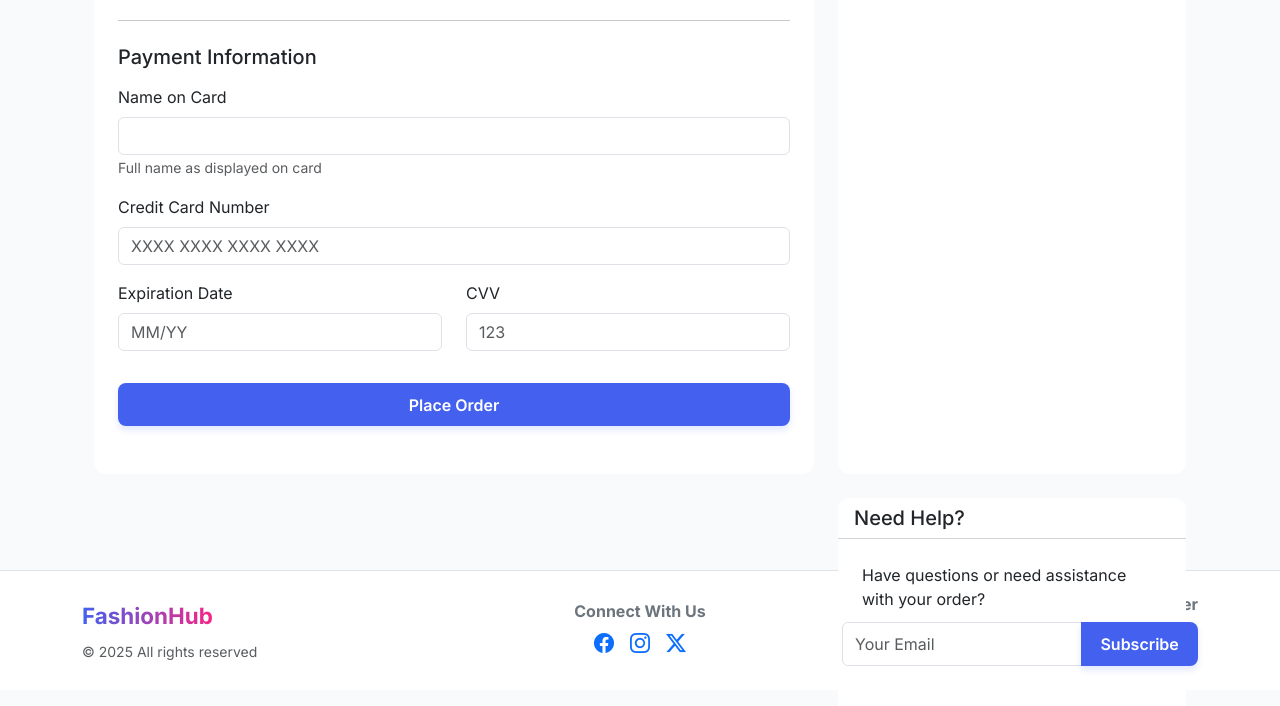
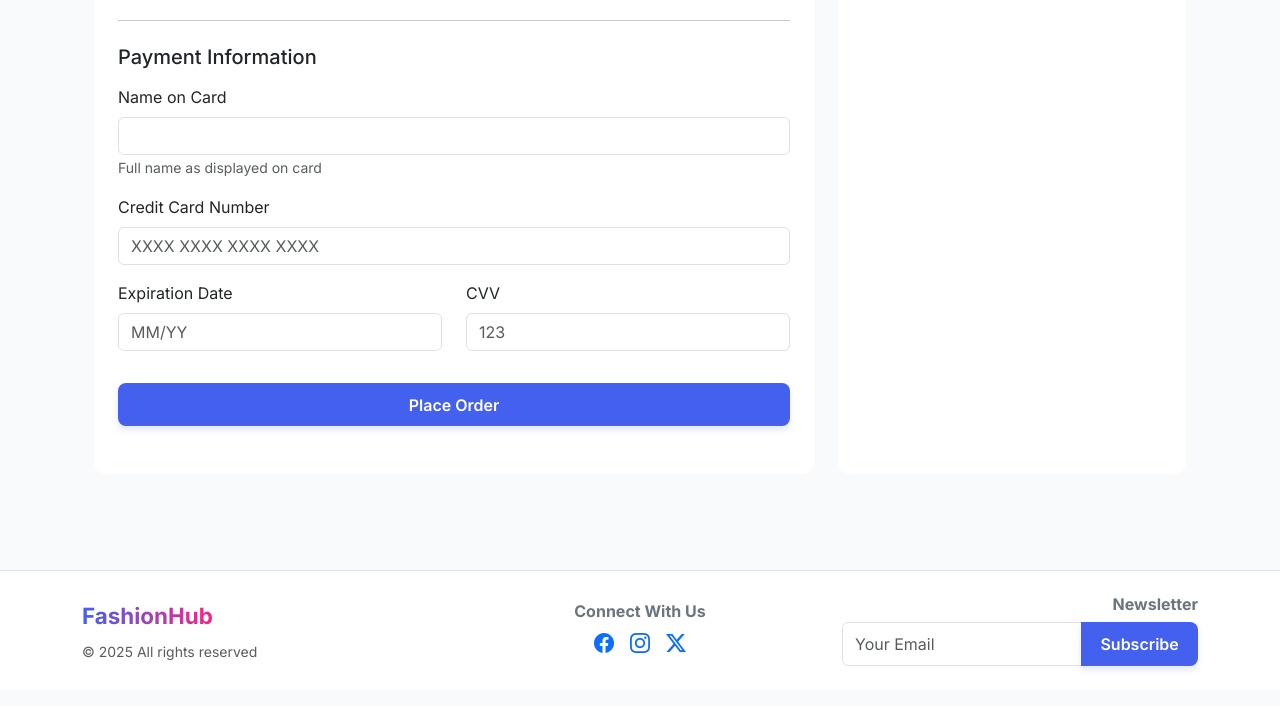
Before and after one commit to Abdi-Suufi/E-commerce, a React (Create React App) app in the folder client/: page /checkout in a window 1280 px wide. Shown: the part 593-1299 px from the top of the page. Built offline with nearby package versions, Linux system fonts and the light colour scheme.

Commit message:
Update Checkout.js

```diff
--- a/client/src/components/Checkout.js
+++ b/client/src/components/Checkout.js
@@ -281,18 +281,6 @@ const Checkout = ({ cartItems, clearCart }) => {
               </ListGroup>
             </Card.Body>
           </Card>
-
-          <Card className="mb-4">
-            <Card.Header className="bg-white">
-              <h5 className="mb-0">Need Help?</h5>
-            </Card.Header>
-            <Card.Body>
-              <p className="mb-0">
-                Have questions or need assistance with your order?
-                <a href="#contact" className="d-block mt-2">Contact our support team</a>
-              </p>
-            </Card.Body>
-          </Card>
         </Col>
       </Row>
     </Container>
```
